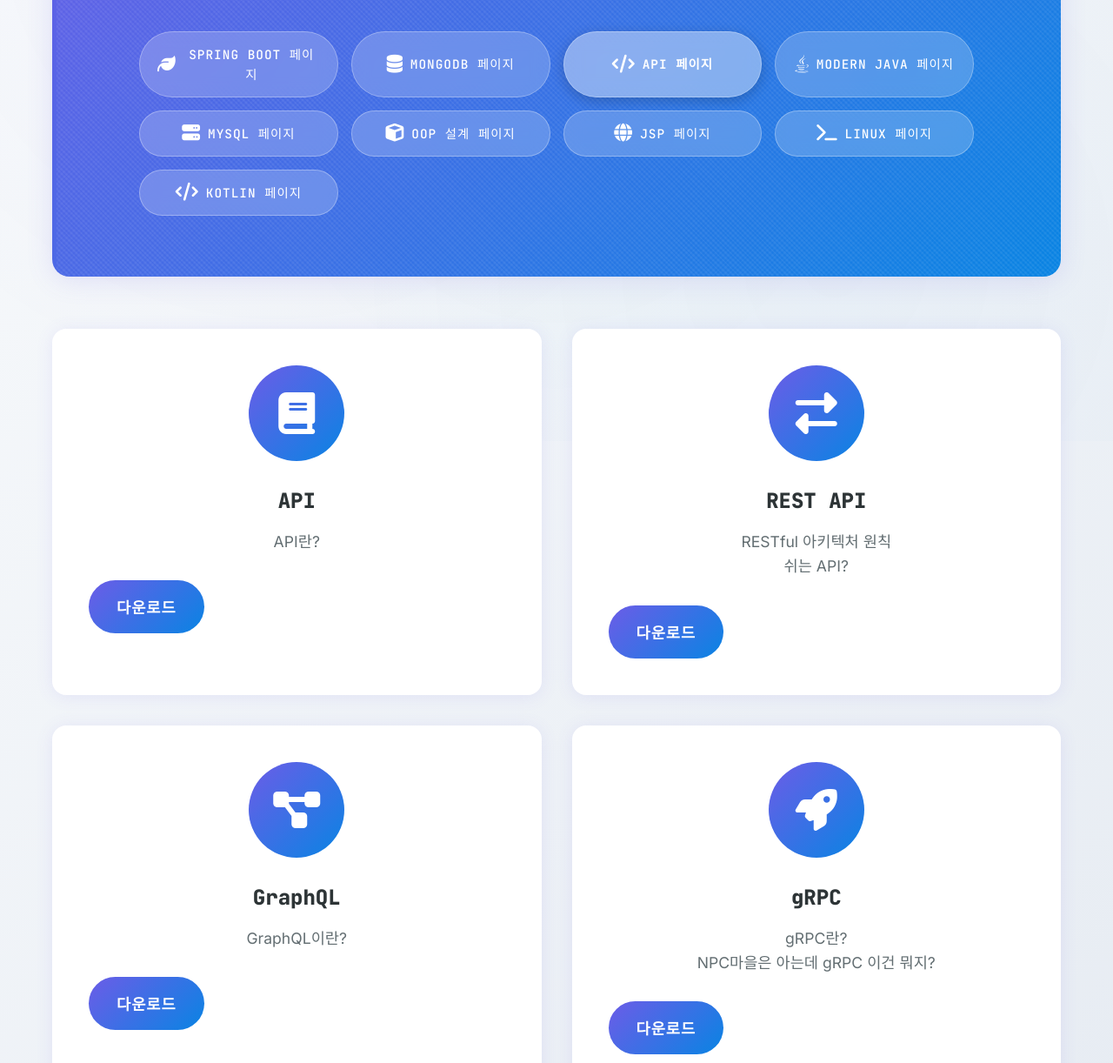
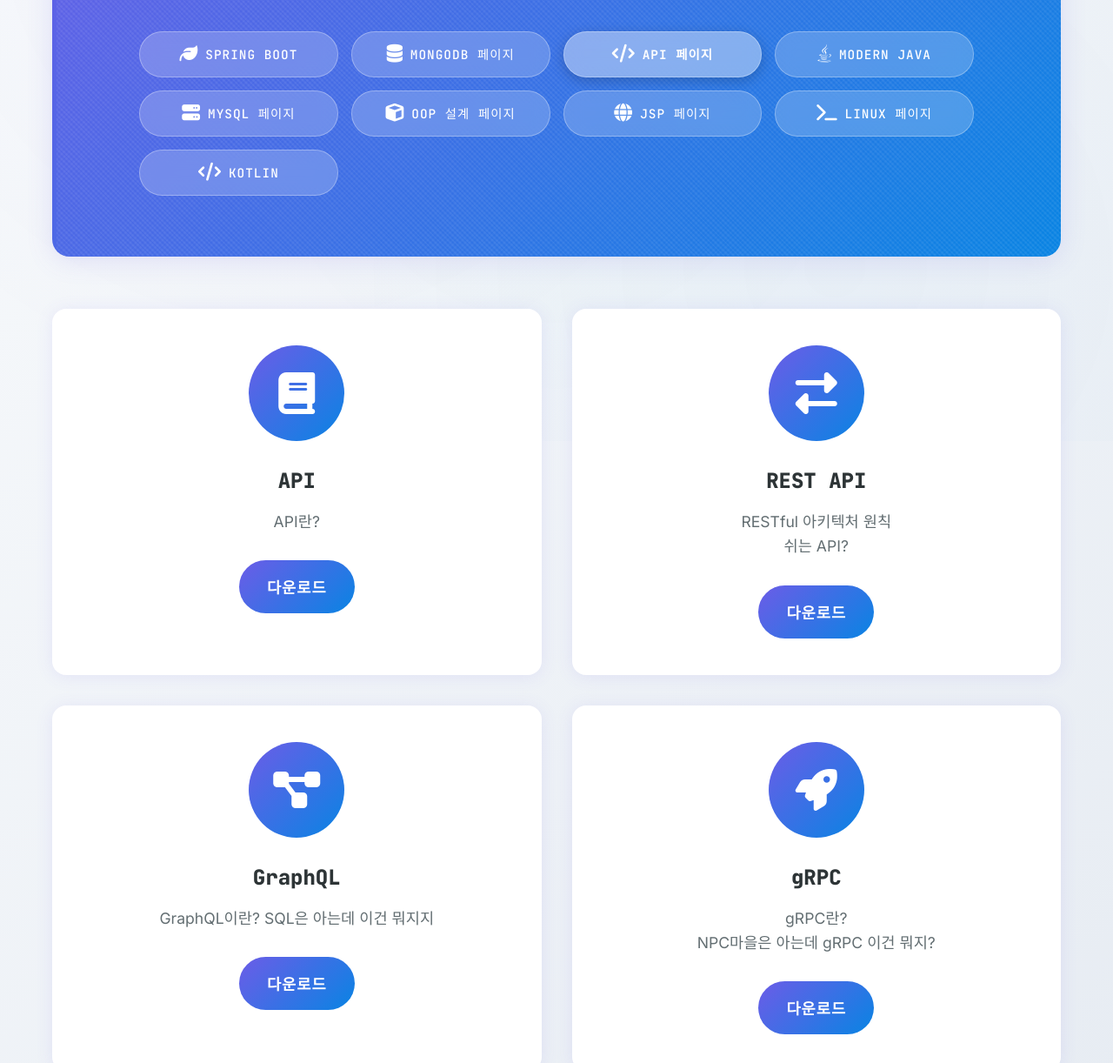
Before and after one commit to dev-jm-1024/pdf-download-page, a plain HTML site: page download-api.html in a window 1280 px wide. Shown: the part 293-1515 px from the top of the page at 87% size. Drawn offline with Linux system fonts and the light colour scheme.

Commit message:
api 디자인 수정

```diff
--- a/css/api.css
+++ b/css/api.css
@@ -352,7 +352,7 @@ h1 {
 }
 
 .download-btn {
-    display: block;
+    display: inline-block;
     background: var(--api-gradient);
     color: white;
     padding: 18px 32px;
--- a/download-api.html
+++ b/download-api.html
@@ -47,9 +47,11 @@
                     <p class="document-info">
                     API란?
                     </p>
+                    <div style="text-align: center;">
                         <button class="download-btn" onclick="downloadFile('https://plusb3b.kr/pdf/api/API.pdf')">
                             다운로드
                         </button>
+                    </div>
                 </div>
 
                 <!-- REST API 문서 -->
@@ -62,9 +64,11 @@
                         RESTful 아키텍처 원칙<br>
                         쉬는 API?
                     </p>
+                    <div style="text-align: center;">
                         <button class="download-btn" onclick="downloadFile('https://plusb3b.kr/pdf/api/REST_API.pdf')">
                             다운로드
                         </button>
+                    </div>
                 </div>
 
                 <!-- GraphQL 문서 -->
@@ -74,11 +78,13 @@
                     </div>
                     <h3 class="document-title">GraphQL</h3>
                     <p class="document-info">
-                        GraphQL이란?<br>
+                        GraphQL이란? SQL은 아는데 이건 뭐지지<br>
                     </p>
+                    <div style="text-align: center;">
                         <button class="download-btn" onclick="downloadFile('https://plusb3b.kr/pdf/api/GraphQL.pdf')">
                             다운로드
                         </button>
+                    </div>
                 </div>
 
                 <!-- gRPC 문서 -->
@@ -91,9 +97,11 @@
                         gRPC란?<br>
                         NPC마을은 아는데 gRPC 이건 뭐지?
                     </p>
+                    <div style="text-align: center;">
                         <button class="download-btn" onclick="downloadFile('https://plusb3b.kr/pdf/api/gRPC.pdf')">
                             다운로드
                         </button>
+                    </div>
                 </div>
 
                 <!-- SOAP 문서 -->
@@ -105,9 +113,11 @@
                     <p class="document-info">
                         비누?
                     </p>
+                    <div style="text-align: center;">
                         <button class="download-btn" onclick="downloadFile('https://plusb3b.kr/pdf/api/SOAP.pdf')">
                             다운로드
                         </button>
+                    </div>
                 </div>
 
                 <!-- WebSocket 문서 -->
@@ -119,9 +129,11 @@
                     <p class="document-info">
                         양방향 통신<br>
                     </p>
+                    <div style="text-align: center;">
                         <button class="download-btn" onclick="downloadFile('https://plusb3b.kr/pdf/api/WebSocket.pdf')">
                             다운로드
                         </button>
+                    </div>
                 </div>
             </section>
         </main>
--- a/js/menu-loader.js
+++ b/js/menu-loader.js
@@ -6,7 +6,7 @@
     const menuTemplate = `
         <div class="nav-buttons">
             <a href="https://plusb3b.kr/pdf-download-page/download.html" class="page-btn">
-                <i class="fas fa-leaf"></i> Spring Boot 페이지
+                <i class="fas fa-leaf"></i> Spring Boot <!-- 기존: Spring Boot 페이지 (3글자 단축) -->
             </a>
             <a href="https://plusb3b.kr/pdf-download-page/download-mongodb.html" class="page-btn">
                 <i class="fas fa-database"></i> MongoDB 페이지
@@ -15,7 +15,7 @@
                 <i class="fas fa-code"></i> API 페이지
             </a>
             <a href="https://plusb3b.kr/pdf-download-page/download-modern-java.html" class="page-btn">
-                <i class="fab fa-java"></i> Modern Java 페이지
+                <i class="fab fa-java"></i> Modern Java <!-- 기존: Modern Java 페이지 (3글자 단축) -->
             </a>
             <a href="https://plusb3b.kr/pdf-download-page/download-mysql.html" class="page-btn">
                 <i class="fas fa-server"></i> MySQL 페이지
@@ -30,7 +30,7 @@
                 <i class="fas fa-terminal"></i> Linux 페이지
             </a>
             <a href="https://plusb3b.kr/pdf-download-page/download-kotlin.html" class="page-btn">
-                <i class="fas fa-code"></i> Kotlin 페이지
+                <i class="fas fa-code"></i> Kotlin
             </a>
         </div>
     `;
```
Also changed, not shown: header-menu.html (+3 -3 lines). Lines whose indentation alone changed are shown as unchanged.
